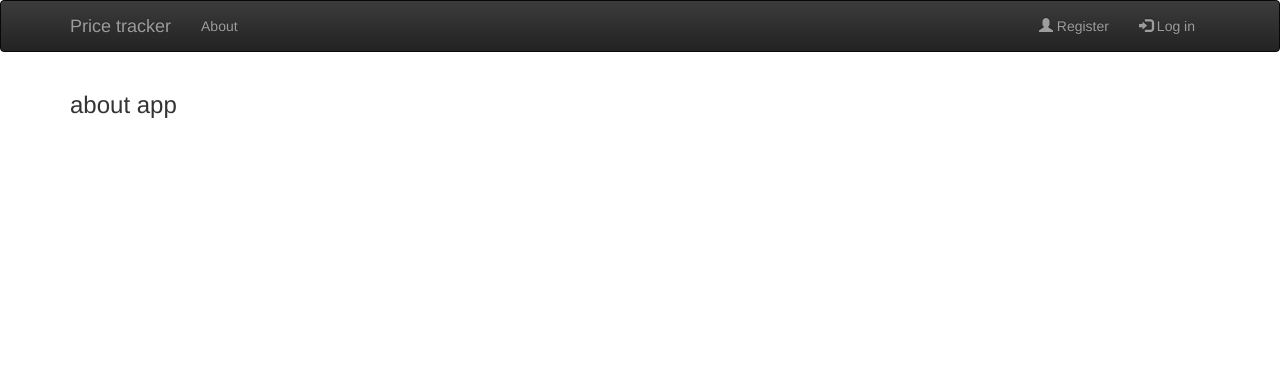
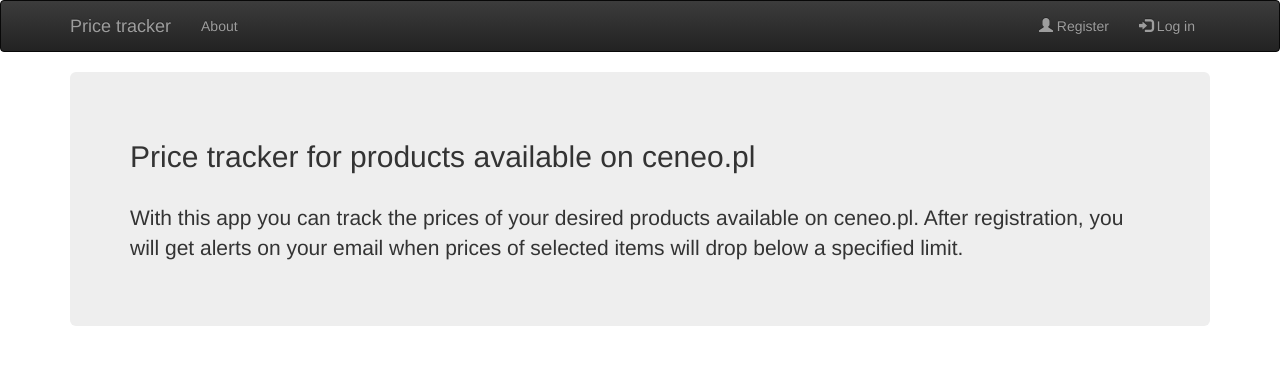
Before and after one commit to Daro84/price-tracker, a Flask app: page /about in a window 1280 px wide. Shown: the top 365 px of the page. Run offline with Flask 2, Linux system fonts and the light colour scheme; some libraries are stand-ins or nearby versions.

Commit message:
Add README.md

```diff
--- a/project/templates/about.html
+++ b/project/templates/about.html
@@ -2,6 +2,12 @@
 
 {% block content %}
 
-<h3>about app</h3>
+    <div class="jumbotron">
+      <h2>Price tracker for products available on ceneo.pl</h2><br>
+      <p>With this app you can track the prices of your desired products available on ceneo.pl.
+          After registration, you will get alerts on your email when prices of selected items will drop below a
+          specified limit.</p>
+    </div>
+
 
 {% endblock %}
--- a/project/templates/alerts/new_alert.html
+++ b/project/templates/alerts/new_alert.html
@@ -12,7 +12,7 @@
                 <input type="text" class="form-control" id="name" name="name" placeholder="Name">
             </div>
             <div class="form-group">
-                <label for="url">Item URL</label>
+                <label for="url">Item URL (copy from https://www.ceneo.pl)</label>
                 <input type="text" class="form-control" id="url" name="url" placeholder="http://...">
             </div>
             <div class="form-group">
```
Also changed, not shown: README.md (added), project/static/img/alert.jpg (added), project/static/img/alerts.jpg (added), project/static/img/edit.jpg (added), project/static/img/register.jpg (added).
